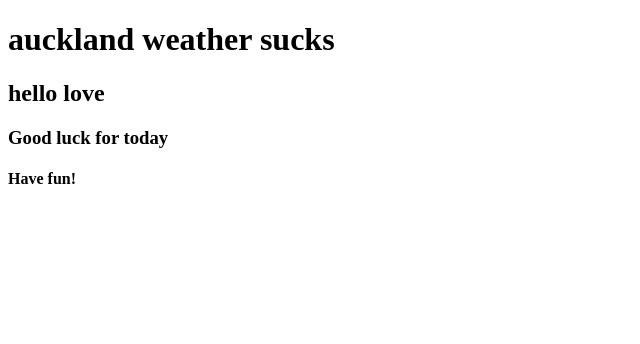
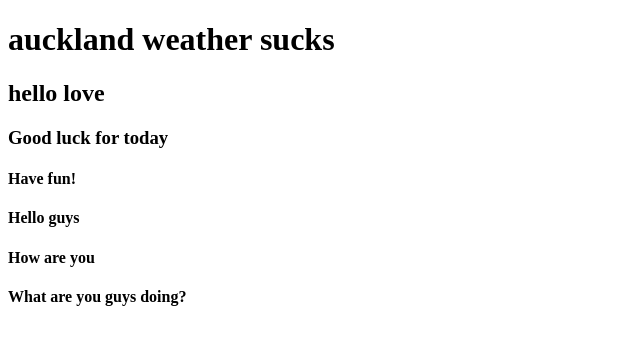
Before and after one commit to therealalyssa/practice-1, a plain HTML site: page index.html in a window 1280 px wide. Shown: the whole page, without its empty margins (0-640 px from the left). Drawn offline with Linux system fonts and the light colour scheme.

Commit message:
more changes

```diff
--- a/index.html
+++ b/index.html
@@ -11,5 +11,8 @@
     <h2>hello love</h2>
     <h3>Good luck for today</h3>
     <h4>Have fun!</h4>
+    <h4>Hello guys</h4>
+    <h4>How are you</h4>
+    <h4>What are you guys doing?</h4>
   </body>
 </html>
```
